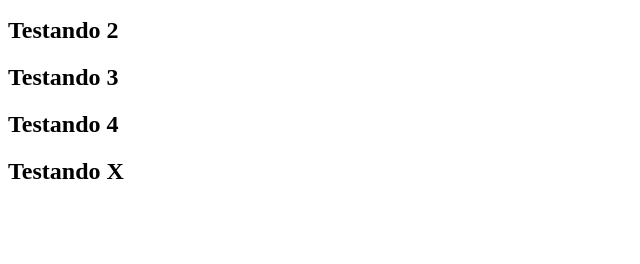
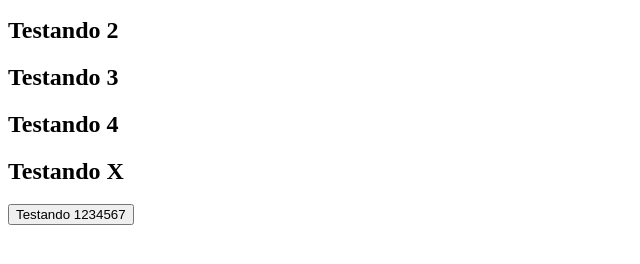
Before and after one commit to praxtec/apresentacao1909, a plain HTML site: page index.html in a window 1280 px wide. Shown: the part 110-374 px from the top of the page, without its empty margins (0-640 px from the left). Drawn offline with Linux system fonts and the light colour scheme.

Commit message:
Adicionando botão ao site

```diff
--- a/index.html
+++ b/index.html
@@ -12,5 +12,7 @@
     <h2>Testando 3</h2>
     <h2>Testando 4</h2>
     <h2>Testando X</h2>
+
+    <button>Testando 1234567</button>
 </body>
 </html>
```
